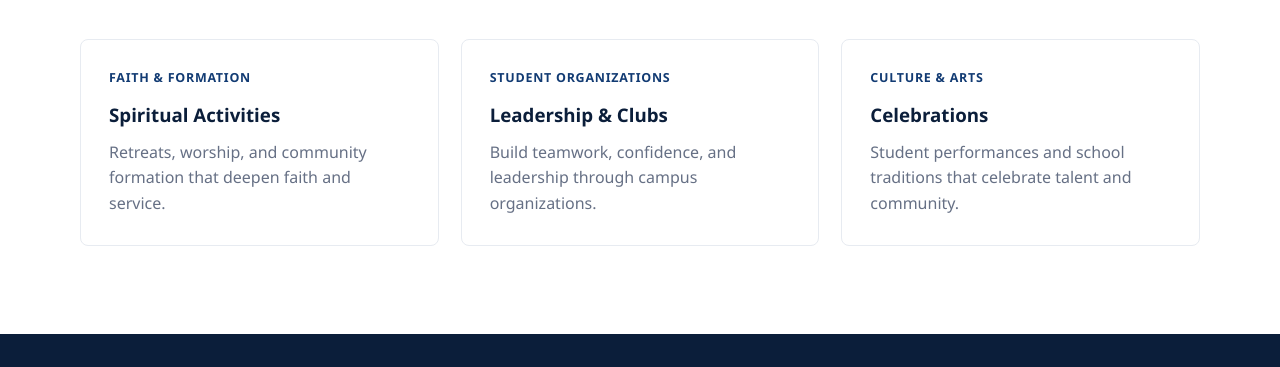
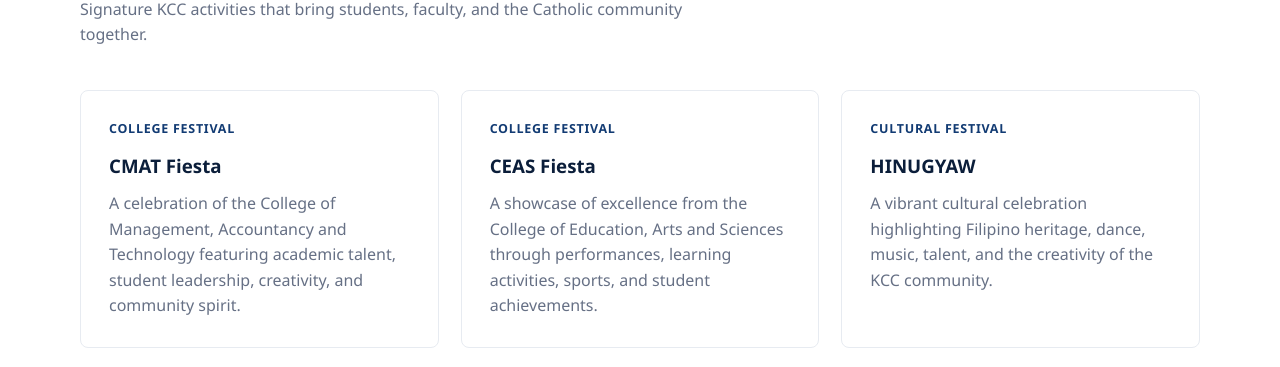
Before and after one commit to eugenjuarez12-max/JUAREZ-project-2, a plain HTML site: page events.html in a window 1280 px wide. Shown: the part 542-909 px from the top of the page. Drawn offline with Linux system fonts and the light colour scheme.

Commit message:
adding events

```diff
--- a/events.html
+++ b/events.html
@@ -4,11 +4,24 @@
 <body>
   <div class="topbar"><div class="container"><span>Guanzon St., Brgy. 1, Kabankalan City, Philippines</span><div class="topbar-links"><a href="mailto:kcc_1927@yahoo.com">Email Us</a><a href="https://www.facebook.com/share/1AAuuP4sMT/" target="_blank" rel="noopener">Facebook</a></div></div></div>
   <header class="navbar"><div class="container nav-inner"><a class="brand" href="index.html"><img src="assets/kcc-logo.png" alt="KCC seal"><div>Kabankalan Catholic College<span>Since 1927</span></div></a><button class="menu-btn" type="button" aria-label="Toggle navigation" aria-expanded="false">&#9776;</button><nav class="nav-links"><a href="index.html">Home</a><a href="about.html">About</a><a href="courses.html">Academics</a><a class="active" href="events.html">Campus Life</a><a href="contact.html">Contact</a><a class="apply-btn" href="contact.html">Inquire Now</a></nav></div></header>
-  <main><section class="page-hero"><div class="container"><div class="eyebrow">KCC Community</div><h1>Campus Life</h1><div class="breadcrumb">Home / Campus Life</div></div></section><section class="content-section"><div class="container"><div class="program-heading"><div class="section-kicker">Activities</div><h2>Grow beyond the classroom.</h2></div><div class="event-grid">
-    <article class="event-card"><div class="event-meta">Faith &amp; Formation</div><h3>Spiritual Activities</h3><p class="muted">Retreats, worship, and community formation that deepen faith and service.</p></article>
-    <article class="event-card"><div class="event-meta">Student Organizations</div><h3>Leadership &amp; Clubs</h3><p class="muted">Build teamwork, confidence, and leadership through campus organizations.</p></article>
-    <article class="event-card"><div class="event-meta">Culture &amp; Arts</div><h3>Celebrations</h3><p class="muted">Student performances and school traditions that celebrate talent and community.</p></article>
-  </div></div></section></main>
+  <main>
+    <section class="page-hero"><div class="container"><div class="eyebrow">KCC Community</div><h1>Campus Life &amp; Events</h1><div class="breadcrumb">Home / Campus Life</div></div></section>
+    <section class="content-section">
+      <div class="container">
+        <div class="program-heading"><div class="section-kicker">Campus Traditions</div><h2>Celebrate talent, culture, and community.</h2><p class="muted">Signature KCC activities that bring students, faculty, and the Catholic community together.</p></div>
+        <div class="event-grid">
+          <article class="event-card"><div class="event-meta">College Festival</div><h3>CMAT Fiesta</h3><p class="muted">A celebration of the College of Management, Accountancy and Technology featuring academic talent, student leadership, creativity, and community spirit.</p></article>
+          <article class="event-card"><div class="event-meta">College Festival</div><h3>CEAS Fiesta</h3><p class="muted">A showcase of excellence from the College of Education, Arts and Sciences through performances, learning activities, sports, and student achievements.</p></article>
+          <article class="event-card"><div class="event-meta">Cultural Festival</div><h3>HINUGYAW</h3><p class="muted">A vibrant cultural celebration highlighting Filipino heritage, dance, music, talent, and the creativity of the KCC community.</p></article>
+          <article class="event-card"><div class="event-meta">University &amp; School Celebration</div><h3>KCC Week</h3><p class="muted">A week-long celebration of KCC identity, faith, academics, athletics, arts, service, and the people who make the institution a community.</p></article>
+        </div>
+
+        <div class="cta" style="margin-top:70px">
+          <div class="cta-inner"><h2>Be part of the KCC community experience.</h2><a class="button button-gold" href="contact.html">Get Information</a></div>
+        </div>
+      </div>
+    </section>
+  </main>
   <footer class="footer"><div class="container"><div class="footer-grid"><div class="footer-brand"><img src="assets/kcc-logo.png" alt=""><span>Kabankalan Catholic College</span></div><div><h4>Visit Us</h4><p>Guanzon St., Brgy. 1<br>Kabankalan City, Philippines</p></div><div><h4>Get in Touch</h4><div class="footer-links"><a href="mailto:kcc_1927@yahoo.com">kcc_1927@yahoo.com</a><a href="https://www.facebook.com/share/1AAuuP4sMT/" target="_blank" rel="noopener">Facebook Page</a></div></div></div><div class="copyright">&copy; 2026 Kabankalan Catholic College.</div></div></footer>
   <script>const m=document.querySelector(".menu-btn"),n=document.querySelector(".nav-links");m.addEventListener("click",()=>{const o=n.classList.toggle("open");m.setAttribute("aria-expanded",String(o))});</script>
 </body></html>
```
